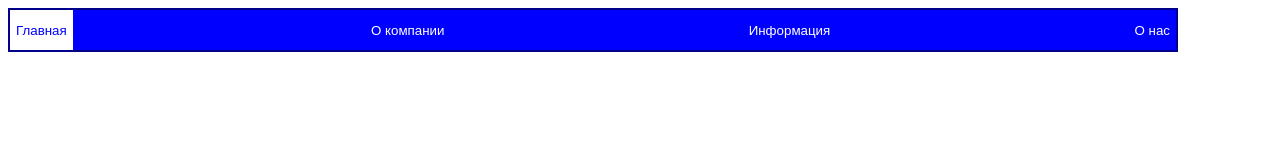
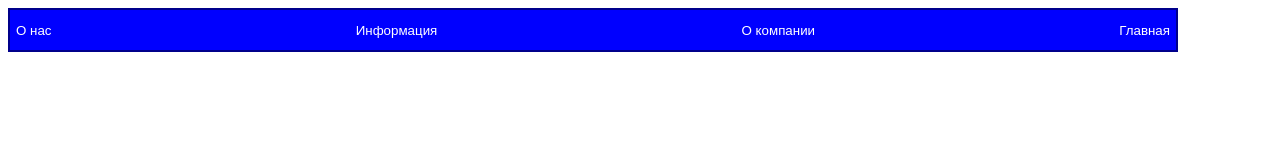
Before and after one commit to DashaBeloshapko/flexbox, a plain HTML site: page tables.html in a window 1280 px wide. Drawn offline with Linux system fonts and the light colour scheme.

Commit message:
feat: задание 2

```diff
--- a/src/css/style.css
+++ b/src/css/style.css
@@ -7,13 +7,10 @@ body {
     height: 40px;
     background-color: blue;
     border: 2px solid darkblue;
+    flex-direction: row-reverse;
 }
 .header__button {
     color: white;
     border: none;
     background-color: blue;
 }
-.header__button:first-child {
-    background-color: white;
-    color: blue;
-}
```
